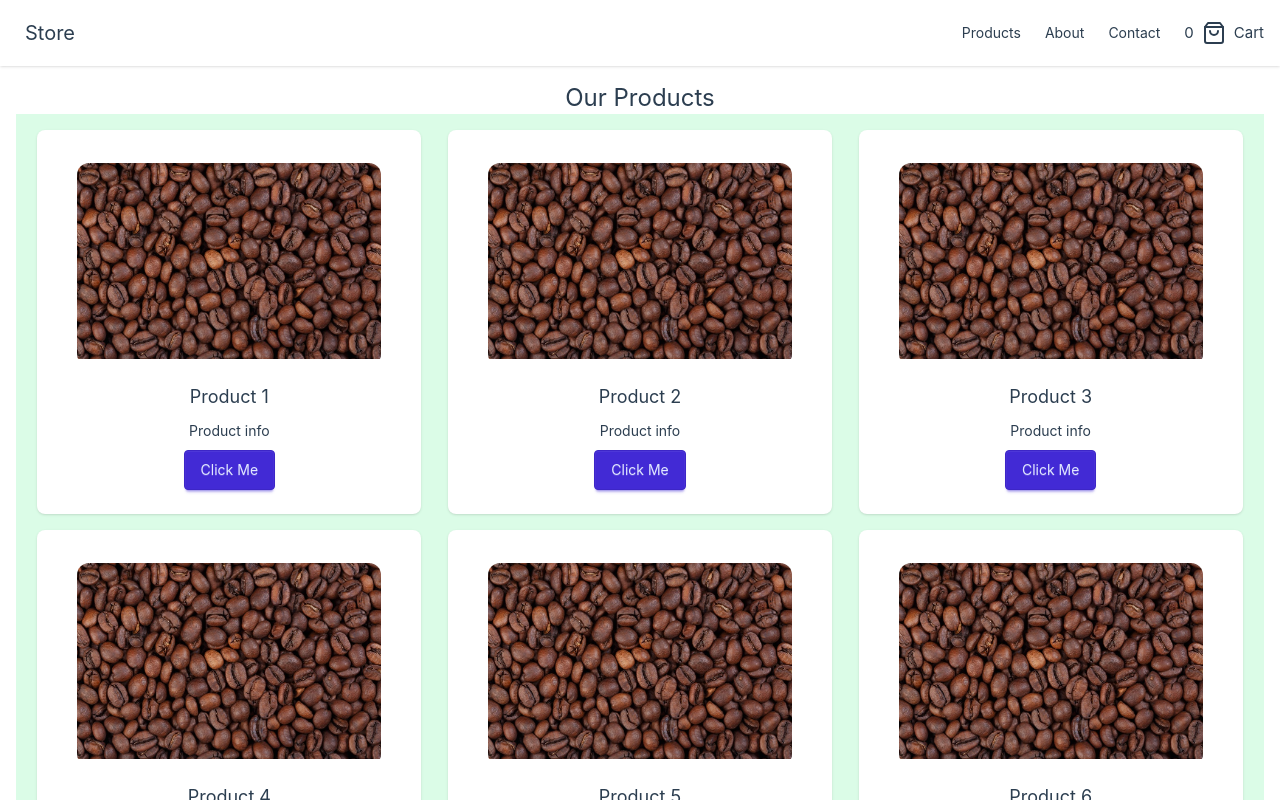
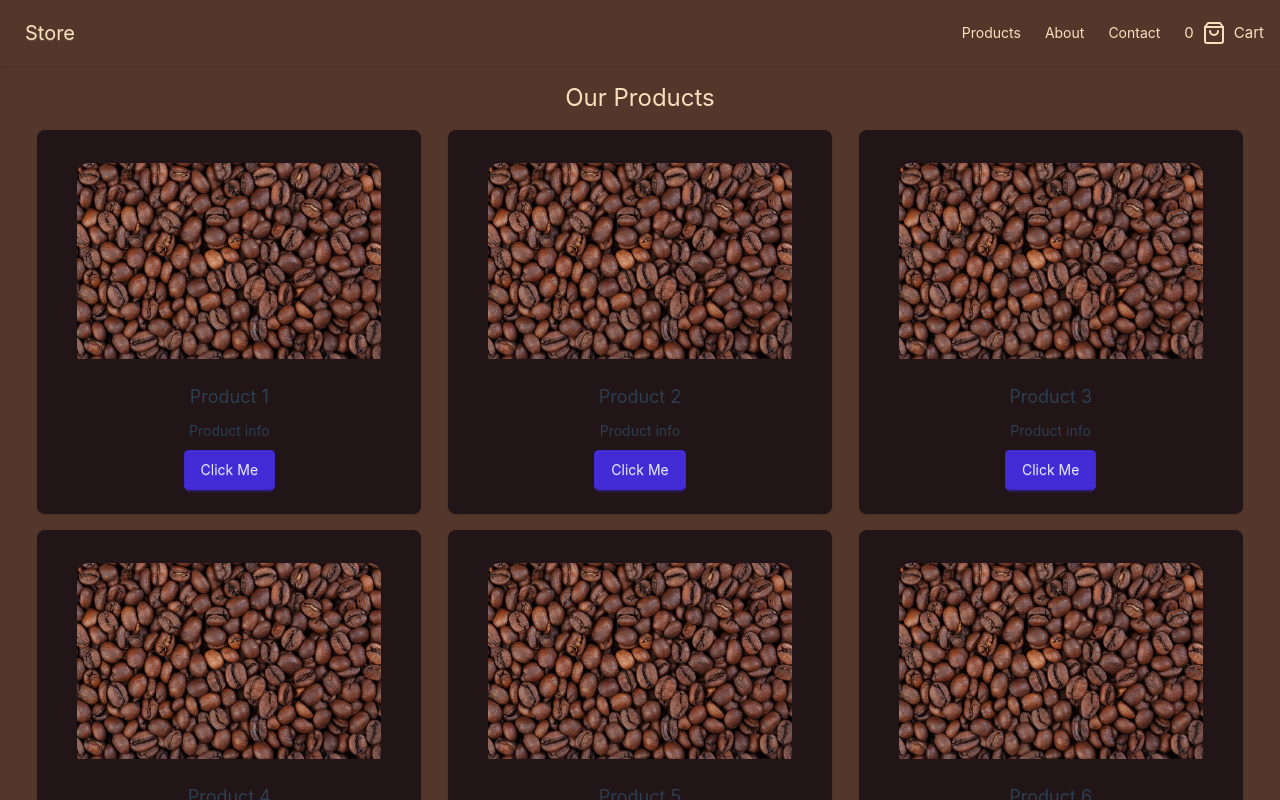
Before and after one commit to Codechad122/midpoint-portfolio, a Vue app: page /products in a window 1280 px wide. Shown: the top 800 px of the page. Built offline with nearby package versions, Linux system fonts and the light colour scheme.

Commit message:
start adding colors

```diff
--- a/src/components/Footer.vue
+++ b/src/components/Footer.vue
@@ -3,9 +3,9 @@
 </script>
 
 <template>
-    <footer class="footer bottom-0 sm:footer-horizontal footer-center bg-base-300 text-base-content p-4">
+    <footer class="footer bottom-0 sm:footer-horizontal footer-center bg-[#221518] text-base-content p-4">
         <aside>
-            <p>Copyright © {{new Date().getFullYear()}} - All right reserved by Brew Haven LLC</p>
+            <p class="text-[#F7E1BC]">Copyright © {{new Date().getFullYear()}} - All right reserved by Brew Haven LLC</p>
         </aside>
     </footer>
 </template>
--- a/src/components/Home.vue
+++ b/src/components/Home.vue
@@ -8,14 +8,14 @@ import HomeFeaturesList from './HomeFeaturesList.vue'
     <header>
         <Navbar />
     </header>
-    <main class="max-w-full mx-auto p-4 flex flex-col">
+    <main class="max-w-full mx-auto p-4 flex flex-col bg-[#54372B]">
         <div class="flex justify-center">
             <h1 class="text-2xl">
                 The Best Coffee That Money Can Buy
             </h1>
         </div>
         <br/>
-        <div class="bg-green-100 h-96">
+        <div class="bg-[#F7E1BC] h-96">
             image will go here
 
         </div>
@@ -24,7 +24,7 @@ import HomeFeaturesList from './HomeFeaturesList.vue'
             <h2 class="text-2xl">Featured Products</h2>
         </div>
         <br />
-        <div class="flex max-w-full bg-green-100 flex-row gap-4 overflow-scroll mx-auto">
+        <div class="flex max-w-full bg-[#54372B] flex-row gap-4 overflow-scroll mx-auto">
             <HomeFeaturesList/>
         </div>
 
--- a/src/components/HomeFeaturesList.vue
+++ b/src/components/HomeFeaturesList.vue
@@ -8,8 +8,8 @@ const data = [
 </script>
 
 <template>
-    <div v-for="n in data" :key="n" class="max-w-full">
-        <div class="card bg-base-100 w-96 shadow-sm h-96">
+    <div v-for="n in data" :key="n" class="max-w-full text-[#F7E1BC]">
+        <div class="card bg-[#221518] w-96 shadow-sm h-96">
             <figure class="px-10 pt-10">
                 <img
                 src="https://img.daisyui.com/images/stock/photo-1606107557195-0e29a4b5b4aa.webp"
--- a/src/components/Navbar.vue
+++ b/src/components/Navbar.vue
@@ -9,7 +9,7 @@
 </script>
 
 <template>
-    <div class="navbar bg-base-100 shadow-sm">
+    <div class="navbar bg-[#54372B] text-[#F7E1BC] shadow-sm">
         <div class="flex-1">
             <a class="btn btn-ghost text-xl"><RouterLink to="/">Store</RouterLink></a>
         </div>
--- a/src/components/Product.vue
+++ b/src/components/Product.vue
@@ -11,7 +11,7 @@
 </script>
 
 <template>
-    <div class="card bg-base-100 w-96 shadow-sm h-96">
+    <div class="card bg-[#221518] w-96 shadow-sm h-96">
         <figure class="px-10 pt-10">
             <img
             :src="props.image"
--- a/src/components/Products.vue
+++ b/src/components/Products.vue
@@ -21,10 +21,10 @@ const data = [
     <header>
         <Navbar />
     </header>
-    <main class="max-w-full mx-auto p-4 flex flex-col">
+    <main class="max-w-full mx-auto p-4 flex flex-col bg-[#54372B]">
         <div class="h2">
-            <h2 class="text-2xl text-center">Our Products</h2>
-            <div class="grid grid-cols-3 gap-4 bg-green-100 p-4">
+            <h2 class="text-2xl text-center text-[#F7E1BC]">Our Products</h2>
+            <div class="grid grid-cols-3 gap-4 bg-[#54372B] p-4">
                 <div v-for="n in data" class="flex justify-center" :key="n">
                     <Product :title="n.title" :info="n.info" :link="n.link" :image="n.image"/>
                 </div>
```
